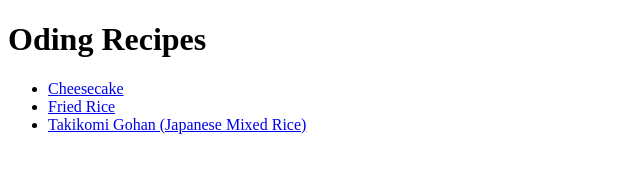
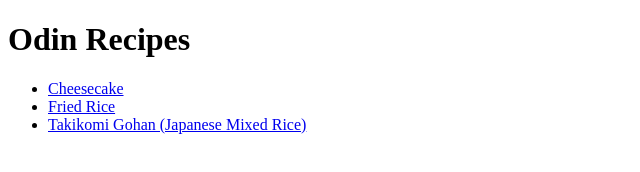
Before and after one commit to Reisa07/odin-recipes, a plain HTML site: page index.html in a window 1280 px wide. Shown: the whole page, without its empty margins (0-640 px from the left). Drawn offline with Linux system fonts and the light colour scheme.

Commit message:
Fix typos

```diff
--- a/index.html
+++ b/index.html
@@ -2,11 +2,11 @@
 <html lang="en">
     <head>
         <meta charset="UTF-8">
-        <title>Oding Recipes</title>
+        <title>Odin Recipes</title>
     </head>
 
     <body>
-        <h1>Oding Recipes</h1>
+        <h1>Odin Recipes</h1>
         <ul>
             <li> <a href="./recipes/cheesecake.html">Cheesecake</a></li>
             <li> <a href="./recipes/fried_rice.html">Fried Rice</a></li>
```
